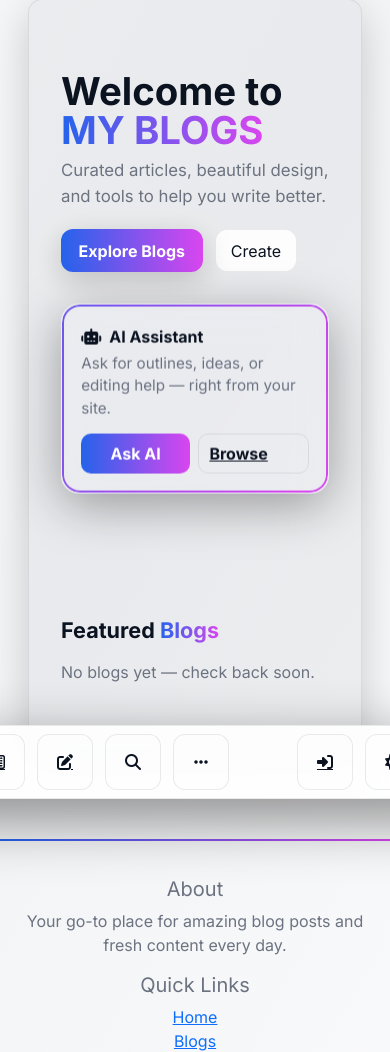
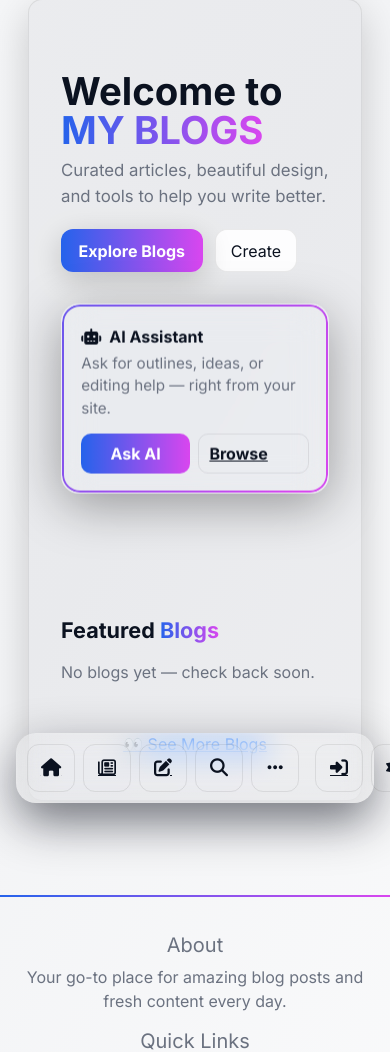
Before and after one commit to nikhilgajraj07-maker/my_new_blogs, a Django app: page / in a window 390 px wide. Shown: the part 29-1081 px from the top of the page. Run offline with Django 5.2, Linux system fonts and the light colour scheme; data that the repository does not hold is empty; some libraries are stand-ins or nearby versions.

Commit message:
improve pages

```diff
--- a/app1/Templates/base.html
+++ b/app1/Templates/base.html
@@ -149,7 +149,11 @@
       border-radius: 8px
     }
 
-    /* ===== Pill Dock ===== */
+    /* ===== Pill Dock =====
+       Updated to behave correctly on mobile:
+       - Desktop: left vertical dock (same as before)
+       - Mobile: centered bottom dock with large tappable targets + safe-area handling
+    */
     .pill-dock {
       position: fixed;
       left: 18px;
@@ -167,6 +171,8 @@
       backdrop-filter: blur(14px) saturate(120%);
       box-shadow: var(--shadow-lg);
       z-index: 1400;
+      transition: all .22s ease;
+      touch-action: manipulation;
     }
 
     .pill-item {
@@ -182,6 +188,12 @@
       position: relative;
       overflow: hidden;
       transition: transform .18s, box-shadow .18s;
+      flex-shrink: 0;
+    }
+
+    .pill-item i {
+      font-size: 18px;
+      line-height: 1;
     }
 
     .pill-item:hover {
@@ -209,6 +221,7 @@
       opacity: 0;
       pointer-events: none;
       transition: all .18s;
+      z-index: 1450;
     }
 
     .pill-item[data-tip]:hover::after {
@@ -216,21 +229,47 @@
       transform: translateY(-50%) translateX(0)
     }
 
-    @media(max-width:768px) {
+    /* ===== Mobile behavior for pill dock ===== */
+    @media (max-width: 768px) {
       .pill-dock {
+        /* center bottom, respect safe-area on iOS */
         left: 50%;
-        bottom: 16px;
         top: auto;
+        bottom: calc(12px + env(safe-area-inset-bottom));
         transform: translateX(-50%);
         flex-direction: row;
-        width: auto;
-        padding: 8px
+        width: calc(100% - 32px); /* provide gutter on each side */
+        max-width: 980px;
+        padding: 10px;
+        gap: 8px;
+        border-radius: 20px;
+        align-items: center;
+        justify-content: space-between;
+        box-shadow: 0 18px 50px rgba(2,6,23,0.45);
+        background: linear-gradient(180deg, rgba(255,255,255,0.03), rgba(255,255,255,0.01));
+        border: 1px solid rgba(255,255,255,0.04);
       }
 
+      /* make tap targets larger and inline */
+      .pill-item {
+        width: auto;
+        height: 48px;
+        min-width: 48px;
+        padding: 0 12px;
+        border-radius: 12px;
+        display: inline-flex;
+        align-items: center;
+        justify-content: center;
+        gap: 8px;
+        font-size: 16px;
+        background: transparent;
+      }
+
+      .pill-item i { font-size: 18px; }
+
+      /* Hide tooltips on touch to avoid overflow */
       .pill-item[data-tip]::after {
-        left: 50%;
-        top: -48px;
-        transform: translate(-50%, -6px)
+        display: none;
       }
     }
 
@@ -1048,7 +1087,7 @@
 
         // fallback: textarea with id id_content
         const hidden = document.getElementById('id_content');
-        if (hidden && (hidden.tagName === 'TEXTAREA' || hidden.tagName === 'INPUT')) { hidden.value = (hidden.value || '') + '\n' + plain + '\n'; return showToast('Inserted into content field'); }
+        if (hidden && (hidden.tagName === 'TEXTAREA' || hidden.TAGNAME === 'INPUT')) { hidden.value = (hidden.value || '') + '\n' + plain + '\n'; return showToast('Inserted into content field'); }
 
         // last fallback: clipboard
         copyText(plain);
@@ -1128,7 +1167,7 @@
     });
   </script>
 
-  {% if request.resolver_match.url_name == 'home' %}
+  {% if request.resolver_match.url_name == 'single_blog' %}
   <script>
     // tilt/parallax for content cards — DESKTOP ONLY (fine pointer + min width)
     (function () {
--- a/app1/Templates/homepage.html
+++ b/app1/Templates/homepage.html
@@ -543,6 +543,10 @@
     <p class="muted">No blogs yet — check back soon.</p>
     {% endfor %}
   </div>
+
+<div style="text-align:center; margin-top:2rem;">
+  <a href="{% url 'all_blogs' %}" class="see-more-btn">👀 See More Blogs</a>
+</div>
 </section>
 
 <!-- PAGE-SPECIFIC SCRIPTS -->
```
